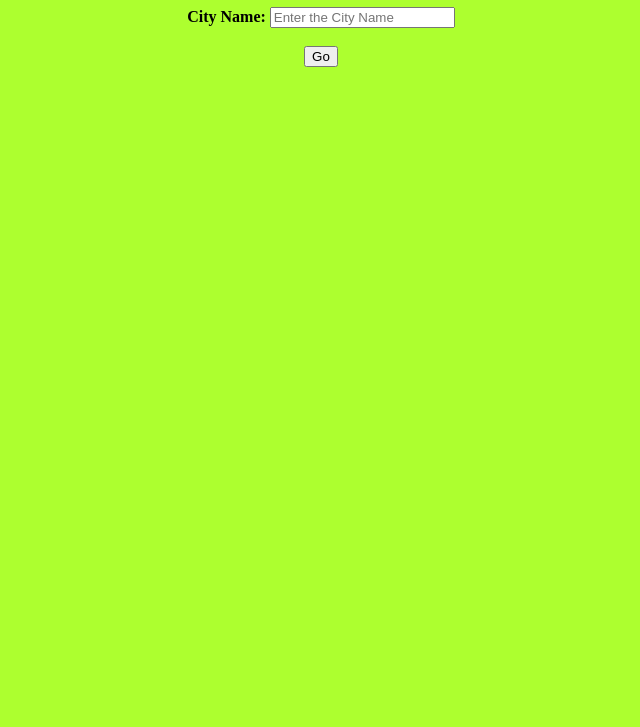
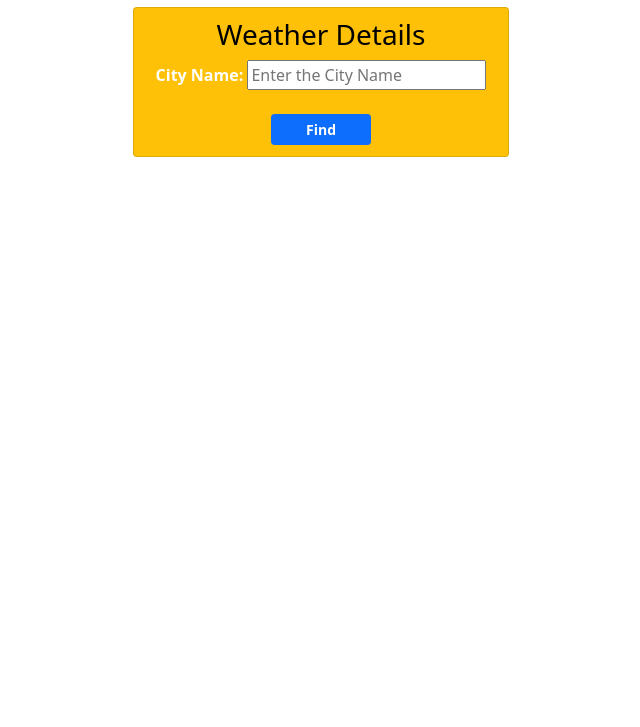
Before and after one commit to govind3/Weather_Web_App, a website: page index.html in a window 1280 px wide. Shown: the part 73-800 px from the top of the page, without its empty margins (319-959 px from the left). Drawn offline with nearby package versions, Linux system fonts and the light colour scheme.

Commit message:
second commit

```diff
--- a/index.html
+++ b/index.html
@@ -4,20 +4,30 @@
   <meta charset="UTF-8">
   <meta http-equiv="X-UA-Compatible" content="IE=edge">
   <meta name="viewport" content="width=device-width, initial-scale=1.0">
-  <title>Weather App</title>
+  <link href="https://cdn.jsdelivr.net/npm/bootstrap@5.0.2/dist/css/bootstrap.min.css" rel="stylesheet" integrity="sha384-EVSTQN3/azprG1Anm3QDgpJLIm9Nao0Yz1ztcQTwFspd3yD65VohhpuuCOmLASjC"
+  crossorigin="anonymous">
+  <title>Weather_App</title>
   <style type="text/css">
-    body{
-
-        background-color: greenyellow;
-    }
+      .card
+      {
+        height: 150px;
+      }
     </style>
 </head>
 <body align="center">
-  <h1>Weather Details</h1>
-  <form action="/" method="POST">
-    <label for="cityInput"><b>City Name: </b></label>
-    <input type="text" id="cityInput" placeholder="Enter the City Name" name="cityName" required><br><br>
-    <button type="submit">Go</button>
-  </form>
+  <div class="container" style="width: 400px; margin-top: 80px;">
+    <div class="row">
+      <div class="col s12">
+        <div class="card text-white bg-warning">
+          <h3 style="margin-top: 10px; color: #000;">Weather Details</h3>
+          <form action="/" method="POST">
+            <label for="cityInput"><b>City Name: </b></label>
+            <input type="text" id="cityInput" placeholder="Enter the City Name" name="cityName" required><br><br>
+            <button type="submit" class="btn btn-primary btn-sm" style="width: 100px;" style="margin-bottom: 30px;"><b>Find</b></button>
+          </form>
+        </div>
+      </div>
+    </div>
+  </div>
 </body>
 </html>
```
